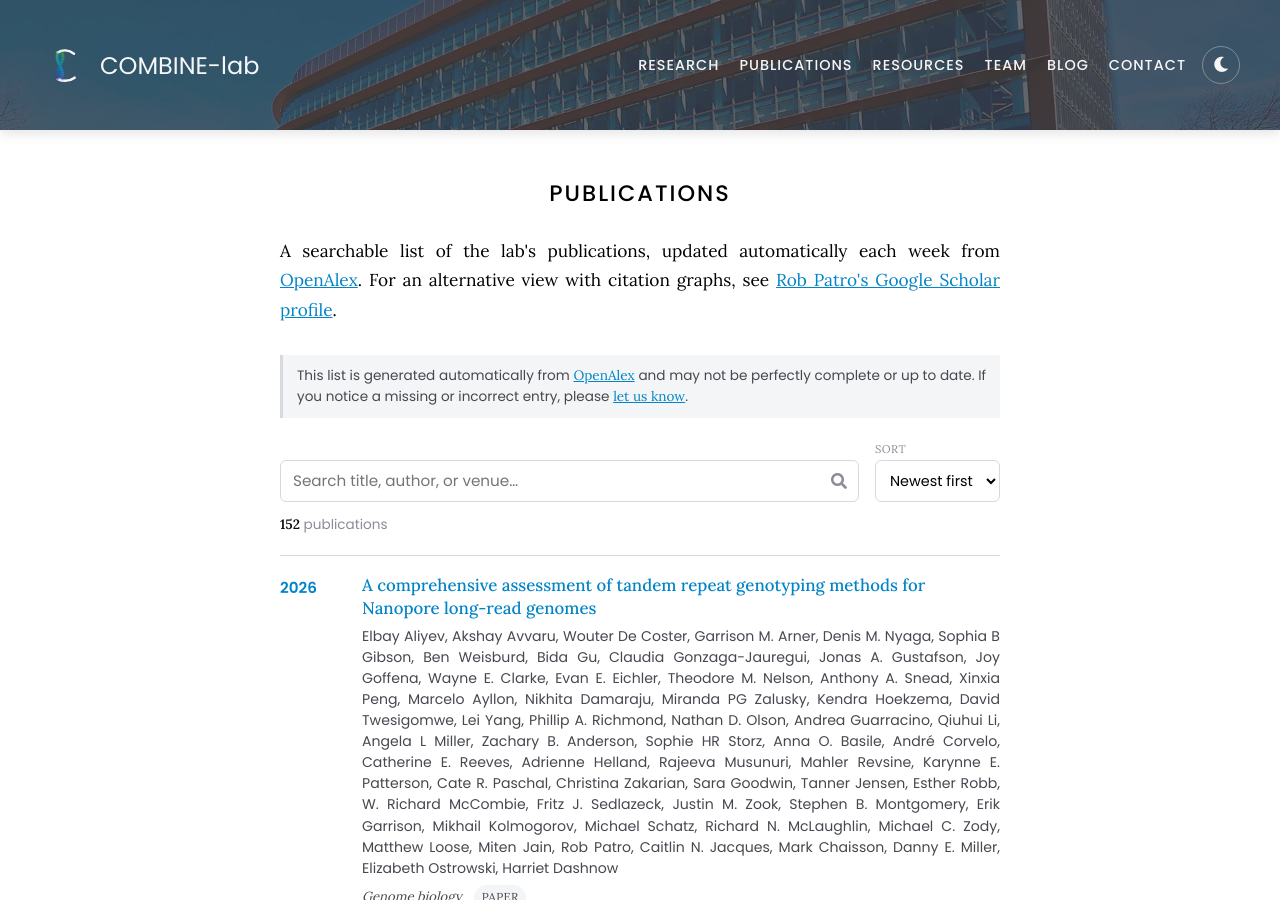
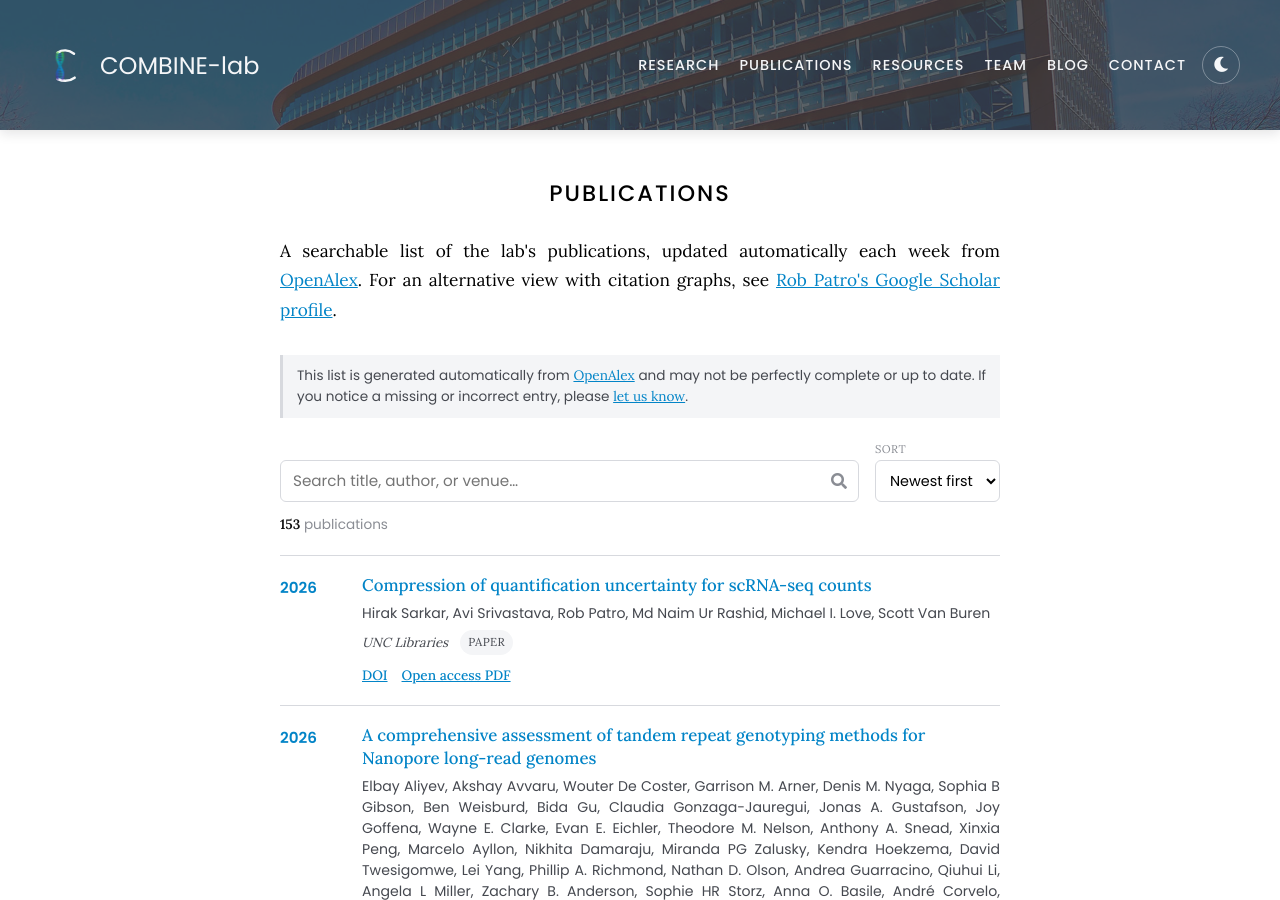
Before and after one commit to COMBINE-lab/combine-lab.github.io, a Jekyll site: the page built from publications/index.md, in a window 1280 px wide and 900 px high. Built offline with Jekyll 4.4.1, drawn with Linux system fonts in a browser that asks for light colours; nearby versions of some CDN libraries.

Commit message:
Update publications from OpenAlex

```diff
--- a/_data/publications.yml
+++ b/_data/publications.yml
@@ -1,6 +1,25 @@
 # Generated by _data/build-publications.py from OpenAlex and curated additions. Do not edit by hand.
 # Source: OpenAlex authors A5014584023, A5121843332, A5134680717, A5110572855
 
+- id: W7213518315
+  title: Compression of quantification uncertainty for scRNA-seq counts
+  authors:
+  - Hirak Sarkar
+  - Avi Srivastava
+  - Rob Patro
+  - Md Naim Ur Rashid
+  - Michael I. Love
+  - Scott Van Buren
+  num_authors: 6
+  venue: UNC Libraries
+  year: 2026
+  date: '2026-09-17'
+  type: article
+  is_preprint: false
+  doi: https://doi.org/10.17615/ma14-wy61
+  link: https://doi.org/10.17615/ma14-wy61
+  is_oa: true
+  oa_url: https://doi.org/10.17615/ma14-wy61
 - id: W7172292078
   title: A comprehensive assessment of tandem repeat genotyping methods for Nanopore
     long-read genomes
```
